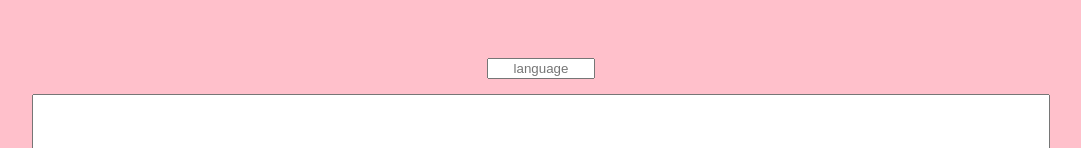
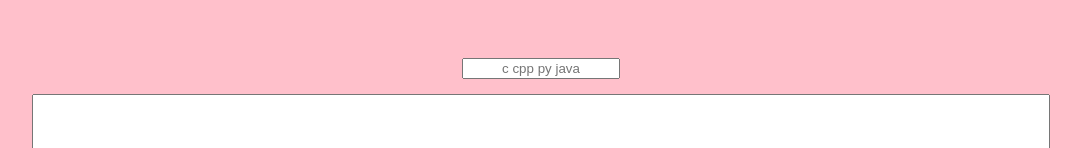
Before and after one commit to pouria-007/index, a plain HTML site: page Compiler/index.html in a window 1280 px wide. Shown: the part 165-313 px from the top of the page, without its empty margins (99-1180 px from the left). Drawn offline with nearby package versions, Linux system fonts and the light colour scheme.

Commit message:
Update index.html

```diff
--- a/Compiler/index.html
+++ b/Compiler/index.html
@@ -57,7 +57,7 @@
         }
         #lang{
             text-align: center;
-            width: 100px;
+            width: 150px;
         }
     </style>
 
@@ -65,7 +65,7 @@
 </head>
 <body>
     <h1>TWICE</h1>
-    <input type="text" value="" id="lang" placeholder="language">
+    <input type="text" value="" id="lang" placeholder="c cpp py java">
     <br><br>
     <textarea id="code" cols="30" rows="10"></textarea>
     <br>
```
